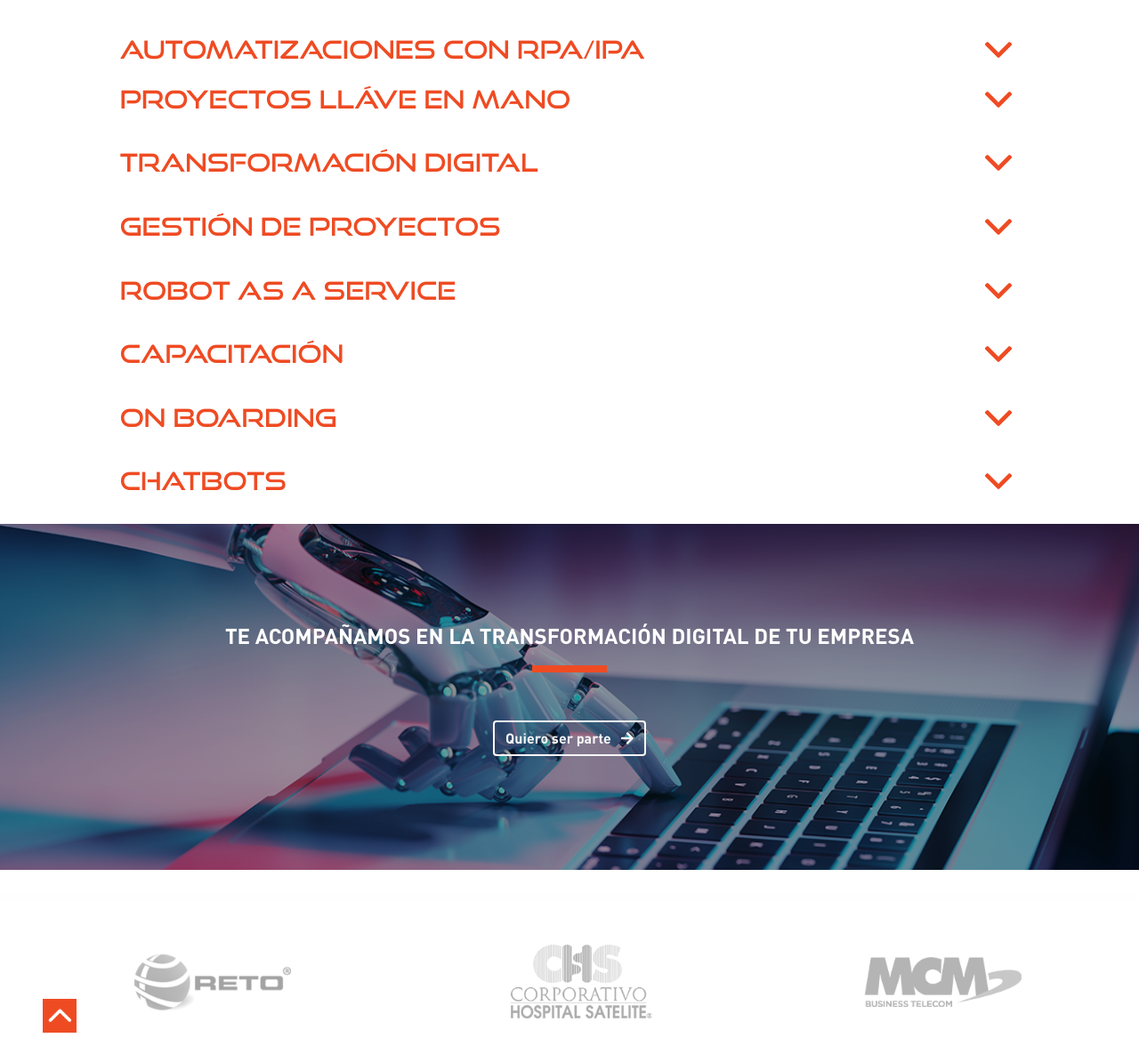
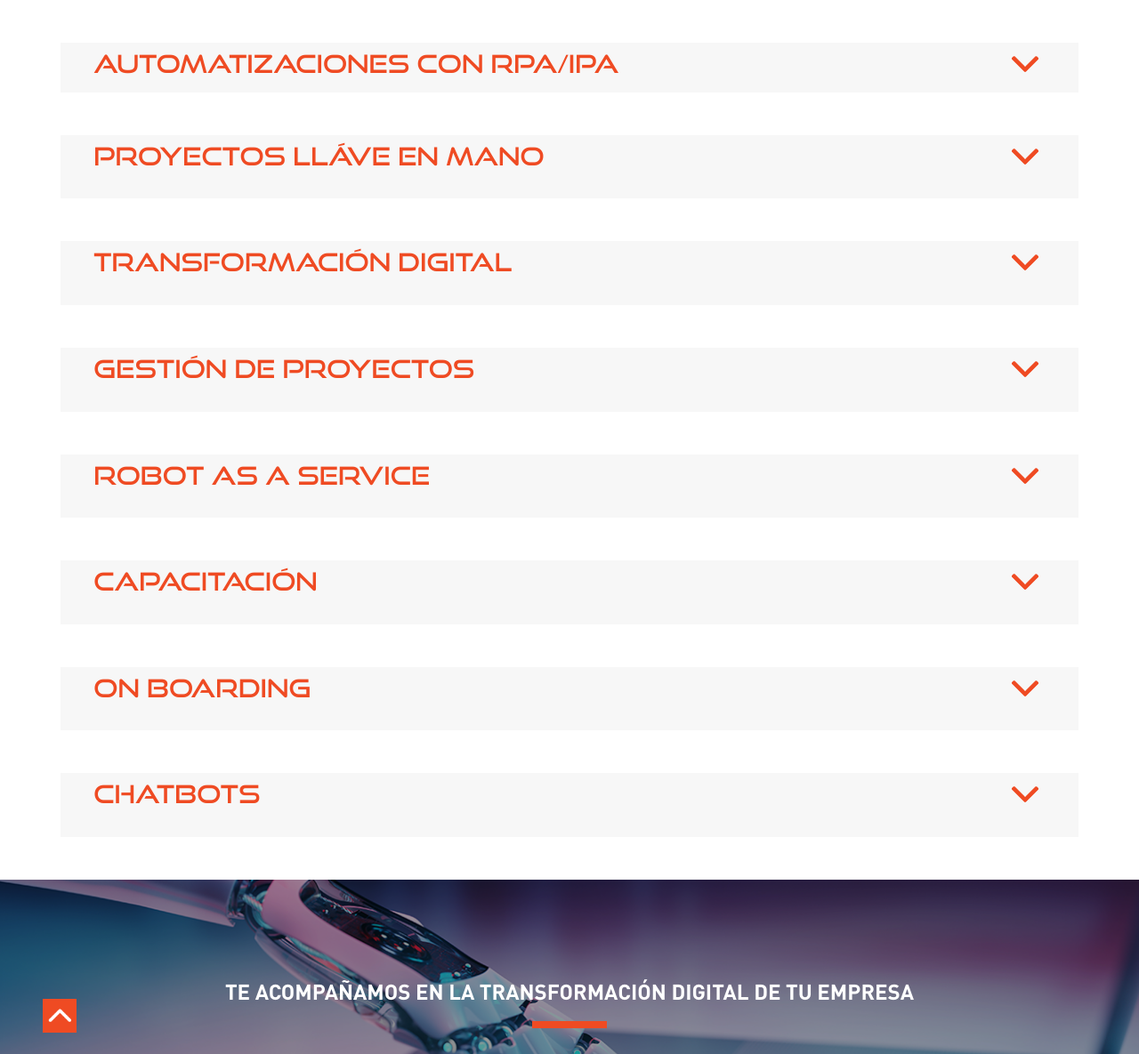
Before and after one commit to smartforcemx/sforce-jekyll, a Jekyll site: the page built from servicios.html, in a window 1280 px wide and 1400 px high, scrolled down 260 px. Shown: the part 215-1400 px from the top of the window at 89% size. Built offline with Jekyll 4.4.1, drawn with Linux system fonts in a browser that asks for light colours; nearby versions of some CDN libraries.

Commit message:
margins done in rpa

```diff
--- a/_includes/services-intern.html
+++ b/_includes/services-intern.html
@@ -5,9 +5,9 @@
       </h4>
   </div>
 </div>
-<div class="mx-auto col-10">
+<div class="mx-auto col-11">
   <div class="accordion dinpro-light" id="accordions">
-      <div class="sf-head-collapse" id="headingOne">
+      <div class="sf-head-collapse px-4 my-5" id="headingOne">
           <h2 class="mb-0">
               <button aria-controls="collapseOne" aria-expanded="false" class="btn btn-link btn-block text-left" data-target="#collapseOne" data-toggle="collapse" type="button">
                   <img alt="arrow" class="float-right p-2" src="{{ site.baseurl }}/assets/img/servicios/Flecha-1.png"/>
@@ -19,7 +19,8 @@
       </div>
       <div aria-labelledby="headingOne" class="collapse" data-parent="#accordions" id="collapseOne">
           <div class="pr-md-3 pr-sm-0 pt-1 h4">
-              <p class="text-justify">
+              <div class="row py-5">
+                    <p class="text-justify h3">
                         RPA es el término que usa la industria para programas de cómputo que
                         ayudan a automatizar funciones imitando como los usuarios
                         interactúan con el equipo de cómputo, el resultado es un programa de
@@ -33,10 +34,11 @@
                         de computadora (CV) y aprendizaje de maquina (ML), para lograr
                         automatizaciones de procesos mas complejos.
                     </p>
-              <p class="text-justify h2 bg-black text-white p-2 dinpro-bold mt-4">
+                    <p class="text-justify h2 bg-black text-white p-2 dinpro-bold mt-5">
                         Algunos ejemplos de los procesos que se pueden automatizar:
                     </p>
-              <div class="row">
+                </div>
+                <div class="row pb-5">
                   <div class="col-md-6 col-sm-12">
                       <img alt="imagen" class="mx-auto d-block img-fluid" src="{{ site.baseurl }}/assets/img/servicios/AUTOMATIZACIONES/1.png"/>
                   </div>
@@ -111,7 +113,7 @@
               </div>
           </div>
       </div>
-      <div class="sf-head-collapse" id="headingTwo">
+      <div class="sf-head-collapse px-4 my-5" id="headingTwo">
           <h2 class="mb-0">
               <button aria-controls="collapseTwo" aria-expanded="false" class="btn btn-link btn-block text-left" data-target="#collapseTwo" data-toggle="collapse" type="button">
                 <img alt="arrow" class="float-right p-2" src="{{ site.baseurl }}/assets/img/servicios/Flecha-1.png"/>
@@ -185,7 +187,7 @@
               </div>
           </div>
       </div>
-      <div class="sf-head-collapse" id="headingThree">
+      <div class="sf-head-collapse px-4 my-5" id="headingThree">
           <h2 class="mb-0">
               <button aria-controls="collapseThree" aria-expanded="false" class="btn btn-link btn-block text-left" data-target="#collapseThree" data-toggle="collapse" type="button">
                 <img alt="arrow" class="float-right p-2" src="{{ site.baseurl }}/assets/img/servicios/Flecha-1.png"/>
@@ -237,7 +239,7 @@
               </div>
           </div>
       </div>
-      <div class="sf-head-collapse" id="headingFour">
+      <div class="sf-head-collapse px-4 my-5" id="headingFour">
           <h2 class="mb-0">
               <button aria-controls="collapseFour" aria-expanded="false" class="btn btn-link btn-block text-left" data-target="#collapseFour" data-toggle="collapse" type="button">
                 <img alt="arrow" class="float-right p-2" src="{{ site.baseurl }}/assets/img/servicios/Flecha-1.png"/>
@@ -310,7 +312,7 @@
               </div>
           </div>
       </div>
-      <div class="sf-head-collapse" id="headingFive">
+      <div class="sf-head-collapse px-4 my-5" id="headingFive">
           <h2 class="mb-0">
               <button aria-controls="collapseFive" aria-expanded="false" class="btn btn-link btn-block text-left" data-target="#collapseFive" data-toggle="collapse" type="button">
                 <img alt="arrow" class="float-right p-2" src="{{ site.baseurl }}/assets/img/servicios/Flecha-1.png"/>
@@ -368,7 +370,7 @@
               </div>
           </div>
       </div>
-      <div class="sf-head-collapse" id="headingSix">
+      <div class="sf-head-collapse px-4 my-5" id="headingSix">
           <h2 class="mb-0">
               <button aria-controls="collapseSix" aria-expanded="false" class="btn btn-link btn-block text-left" data-target="#collapseSix" data-toggle="collapse" type="button">
                 <img alt="arrow" class="float-right p-2" src="{{ site.baseurl }}/assets/img/servicios/Flecha-1.png"/>
@@ -408,7 +410,7 @@
               </div>
           </div>
       </div>
-      <div class="sf-head-collapse" id="headingSeven">
+      <div class="sf-head-collapse px-4 my-5" id="headingSeven">
           <h2 class="mb-0">
               <button aria-controls="collapseSeven" aria-expanded="false" class="btn btn-link btn-block text-left" data-target="#collapseSeven" data-toggle="collapse" type="button">
                 <img alt="arrow" class="float-right p-2" src="{{ site.baseurl }}/assets/img/servicios/Flecha-1.png"/>
@@ -448,7 +450,7 @@
               </div>
           </div>
       </div>
-      <div class="sf-head-collapse" id="headingEight">
+      <div class="sf-head-collapse px-4 my-5" id="headingEight">
           <h2 class="mb-0">
               <button aria-controls="collapseEight" aria-expanded="false" class="btn btn-link btn-block text-left" data-target="#collapseEight" data-toggle="collapse" type="button">
                 <img alt="arrow" class="float-right p-2" src="{{ site.baseurl }}/assets/img/servicios/Flecha-1.png"/>
--- a/assets/css/main.css
+++ b/assets/css/main.css
@@ -254,7 +254,9 @@ footer a, footer .btn.btn-link {
   width: 1.3rem;
   height:  1.3rem;
 }
-
+.sf-head-collapse{
+  background-color: #f7f7f7;
+}
 /* Finally, you can add some hover effects by modifying the color and border colors when hovering over the button. */
 
 /* .btn-outline-primary:hover, .btn-outline-primary:focus, .btn-outline-primary:active, .btn-outline-primary.active, .open > .dropdown-toggle.btn-primary {
```
Lines whose indentation alone changed are shown as unchanged.
